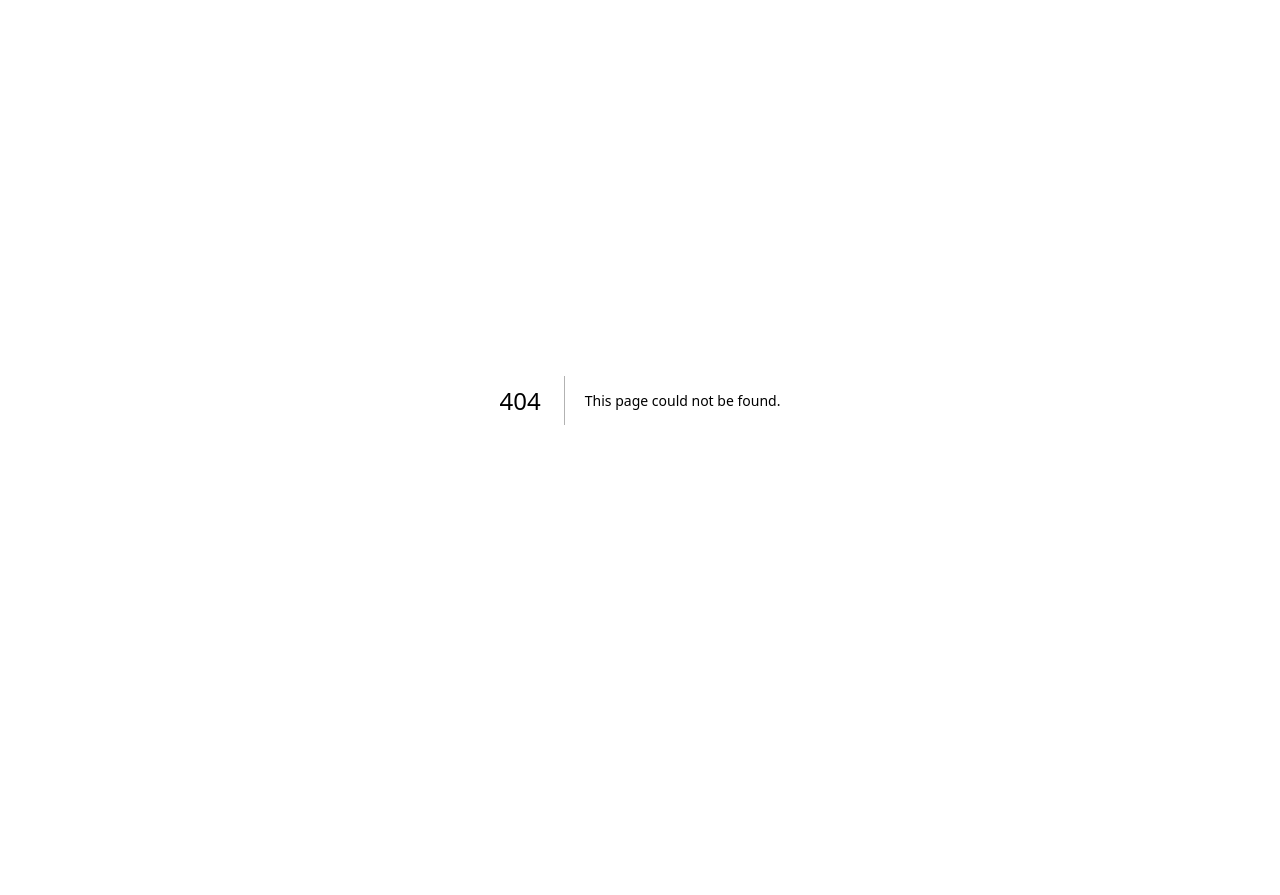
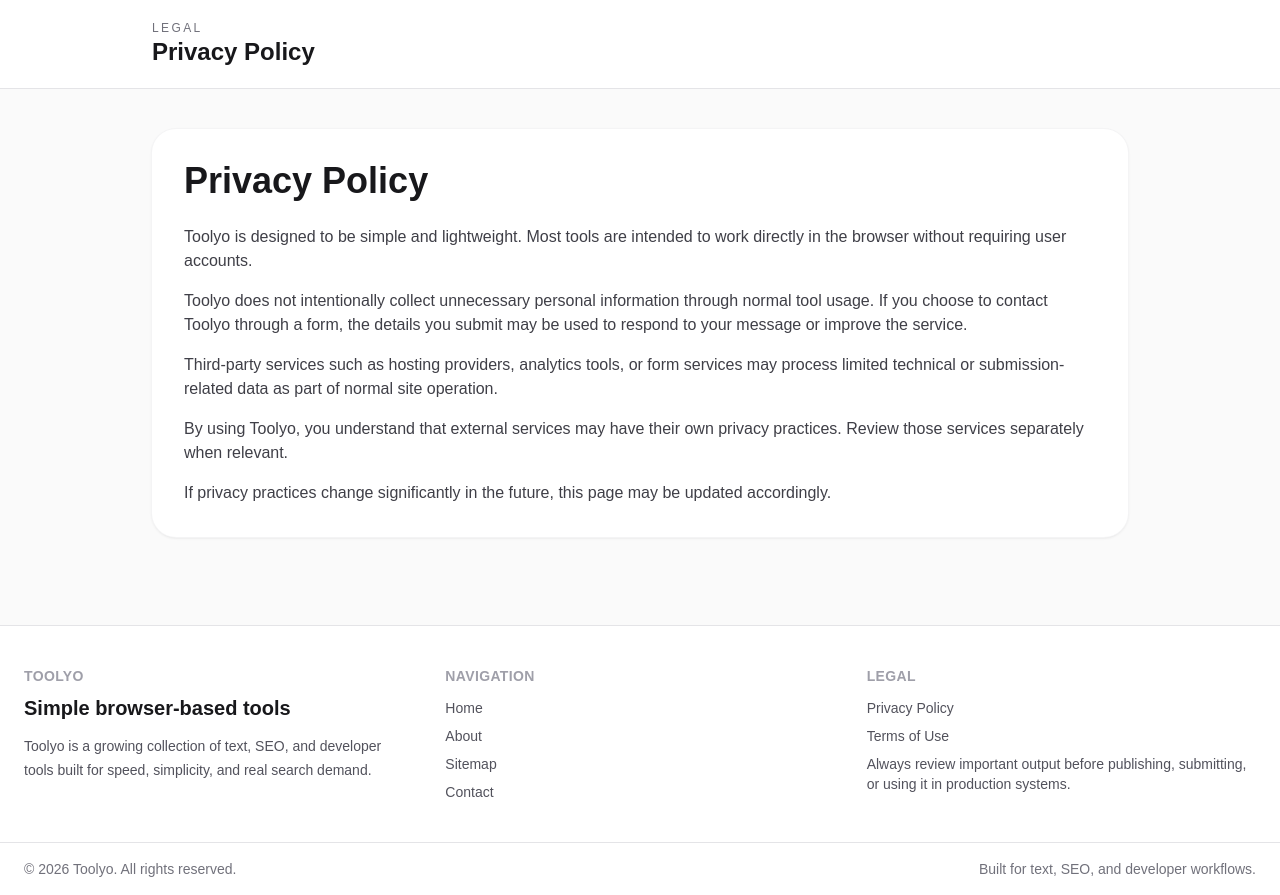
Before and after one commit to Kalluska/Toolyo, a Next.js app: page /privacy in a window 1280 px wide. Before the commit this address had no page. Before the commit the page ends 800 px from the top, so only its background shows below. Built offline with nearby package versions, Linux system fonts and the light colour scheme.

Commit message:
Add about privacy and terms pages

```diff
--- /dev/null
+++ b/src/app/about/page.tsx
@@ -0,0 +1,44 @@
+import Link from "next/link";
+import SiteFooter from "@/components/site-footer";
+
+export default function AboutPage() {
+  return (
+    <div className="min-h-screen bg-zinc-50 text-zinc-900">
+      <header className="border-b border-zinc-200 bg-white">
+        <div className="mx-auto flex max-w-5xl items-center justify-between px-6 py-5">
+          <Link href="/" className="block">
+            <div className="text-xs uppercase tracking-[0.2em] text-zinc-500">About</div>
+            <h1 className="text-2xl font-bold">Toolyo</h1>
+          </Link>
+        </div>
+      </header>
+
+      <main className="mx-auto max-w-5xl px-6 py-10">
+        <div className="rounded-3xl bg-white p-8 shadow-sm ring-1 ring-zinc-100">
+          <h2 className="text-4xl font-bold">About Toolyo</h2>
+          <div className="mt-6 space-y-4 text-zinc-700">
+            <p>
+              Toolyo is a browser-based collection of text, SEO, and developer tools
+              built for speed, simplicity, and practical everyday use.
+            </p>
+            <p>
+              The idea behind Toolyo is simple: one tool, one task, one clear result.
+              Instead of heavy software or complicated workflows, Toolyo focuses on fast,
+              lightweight utilities that solve specific problems directly in the browser.
+            </p>
+            <p>
+              Toolyo is designed for writers, students, marketers, developers, and anyone
+              who wants quick utility tools without creating accounts or installing extra apps.
+            </p>
+            <p>
+              The platform is growing over time with new tools, better usability, and
+              stronger SEO-focused structure so people can find exactly the tool they need.
+            </p>
+          </div>
+        </div>
+      </main>
+
+      <SiteFooter />
+    </div>
+  );
+}
--- /dev/null
+++ b/src/app/privacy/page.tsx
@@ -0,0 +1,49 @@
+import Link from "next/link";
+import SiteFooter from "@/components/site-footer";
+
+export default function PrivacyPage() {
+  return (
+    <div className="min-h-screen bg-zinc-50 text-zinc-900">
+      <header className="border-b border-zinc-200 bg-white">
+        <div className="mx-auto flex max-w-5xl items-center justify-between px-6 py-5">
+          <Link href="/" className="block">
+            <div className="text-xs uppercase tracking-[0.2em] text-zinc-500">Legal</div>
+            <h1 className="text-2xl font-bold">Privacy Policy</h1>
+          </Link>
+        </div>
+      </header>
+
+      <main className="mx-auto max-w-5xl px-6 py-10">
+        <div className="rounded-3xl bg-white p-8 shadow-sm ring-1 ring-zinc-100">
+          <h2 className="text-4xl font-bold">Privacy Policy</h2>
+          <div className="mt-6 space-y-4 text-zinc-700">
+            <p>
+              Toolyo is designed to be simple and lightweight. Most tools are intended to
+              work directly in the browser without requiring user accounts.
+            </p>
+            <p>
+              Toolyo does not intentionally collect unnecessary personal information through
+              normal tool usage. If you choose to contact Toolyo through a form, the details
+              you submit may be used to respond to your message or improve the service.
+            </p>
+            <p>
+              Third-party services such as hosting providers, analytics tools, or form
+              services may process limited technical or submission-related data as part of
+              normal site operation.
+            </p>
+            <p>
+              By using Toolyo, you understand that external services may have their own
+              privacy practices. Review those services separately when relevant.
+            </p>
+            <p>
+              If privacy practices change significantly in the future, this page may be
+              updated accordingly.
+            </p>
+          </div>
+        </div>
+      </main>
+
+      <SiteFooter />
+    </div>
+  );
+}
--- /dev/null
+++ b/src/app/terms/page.tsx
@@ -0,0 +1,42 @@
+import Link from "next/link";
+import SiteFooter from "@/components/site-footer";
+
+export default function TermsPage() {
+  return (
+    <div className="min-h-screen bg-zinc-50 text-zinc-900">
+      <header className="border-b border-zinc-200 bg-white">
+        <div className="mx-auto flex max-w-5xl items-center justify-between px-6 py-5">
+          <Link href="/" className="block">
+            <div className="text-xs uppercase tracking-[0.2em] text-zinc-500">Legal</div>
+            <h1 className="text-2xl font-bold">Terms of Use</h1>
+          </Link>
+        </div>
+      </header>
+
+      <main className="mx-auto max-w-5xl px-6 py-10">
+        <div className="rounded-3xl bg-white p-8 shadow-sm ring-1 ring-zinc-100">
+          <h2 className="text-4xl font-bold">Terms of Use</h2>
+          <div className="mt-6 space-y-4 text-zinc-700">
+            <p>
+              Toolyo is provided as-is for general utility purposes. While the tools are
+              built to be useful and practical, no guarantee is made that results will
+              always be error-free, complete, or suitable for every situation.
+            </p>
+            <p>
+              You are responsible for reviewing outputs before publishing, submitting,
+              storing, or using them in personal, academic, technical, or commercial work.
+            </p>
+            <p>
+              Toolyo may be updated, expanded, modified, or removed at any time without notice.
+            </p>
+            <p>
+              By using Toolyo, you agree that the service is used at your own discretion and risk.
+            </p>
+          </div>
+        </div>
+      </main>
+
+      <SiteFooter />
+    </div>
+  );
+}
--- a/src/components/site-footer.tsx
+++ b/src/components/site-footer.tsx
@@ -37,6 +37,9 @@
               <Link href="/" className="block text-zinc-600 hover:text-zinc-900">
                 Home
               </Link>
+              <Link href="/about" className="block text-zinc-600 hover:text-zinc-900">
+                About
+              </Link>
               <a
                 href="/sitemap.xml"
                 className="block text-zinc-600 hover:text-zinc-900"
@@ -56,15 +59,14 @@
             <div className="text-sm font-semibold uppercase tracking-wide text-zinc-400">
               Legal
             </div>
-            <div className="mt-3 space-y-2 text-sm text-zinc-600">
-              <p>
-                Privacy Policy: Toolyo does not require user accounts and is designed
-                to keep tools simple and lightweight.
-              </p>
-              <p>
-                Terms of Use: Toolyo is provided as-is for general utility purposes.
-              </p>
-              <p>
+            <div className="mt-3 space-y-2 text-sm">
+              <Link href="/privacy" className="block text-zinc-600 hover:text-zinc-900">
+                Privacy Policy
+              </Link>
+              <Link href="/terms" className="block text-zinc-600 hover:text-zinc-900">
+                Terms of Use
+              </Link>
+              <p className="text-zinc-600">
                 Always review important output before publishing, submitting, or using
                 it in production systems.
               </p>
```
